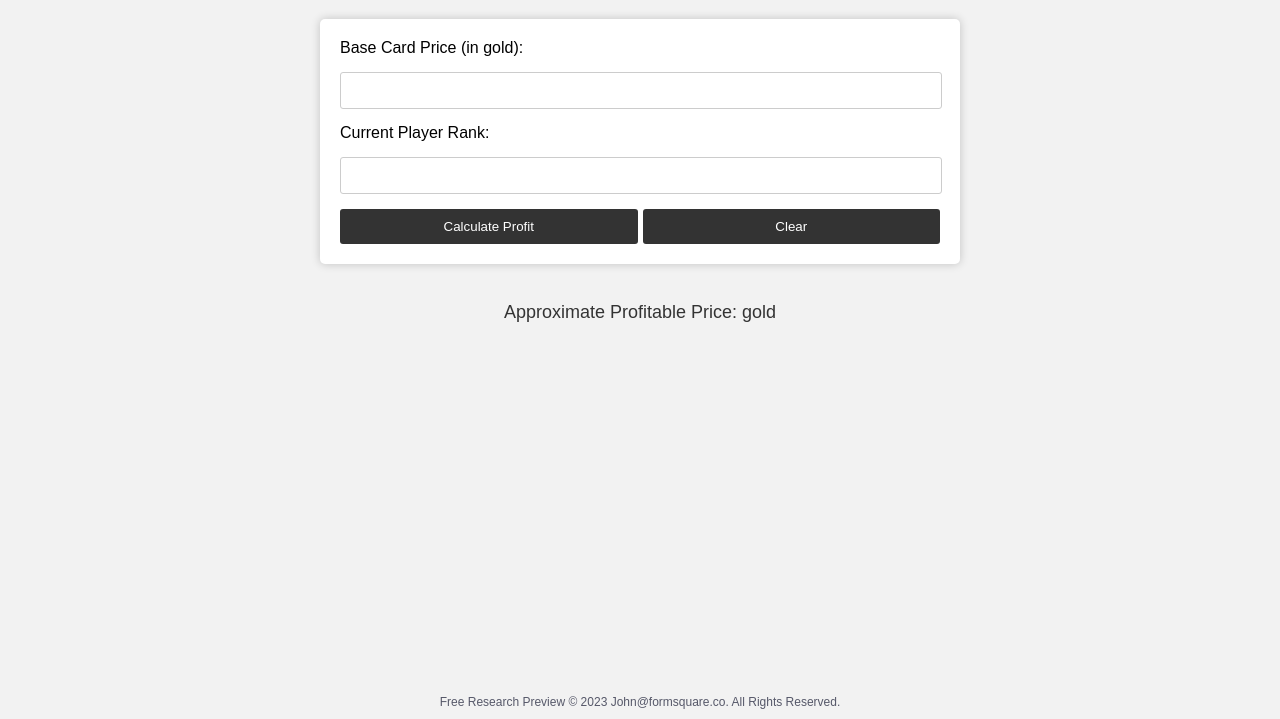
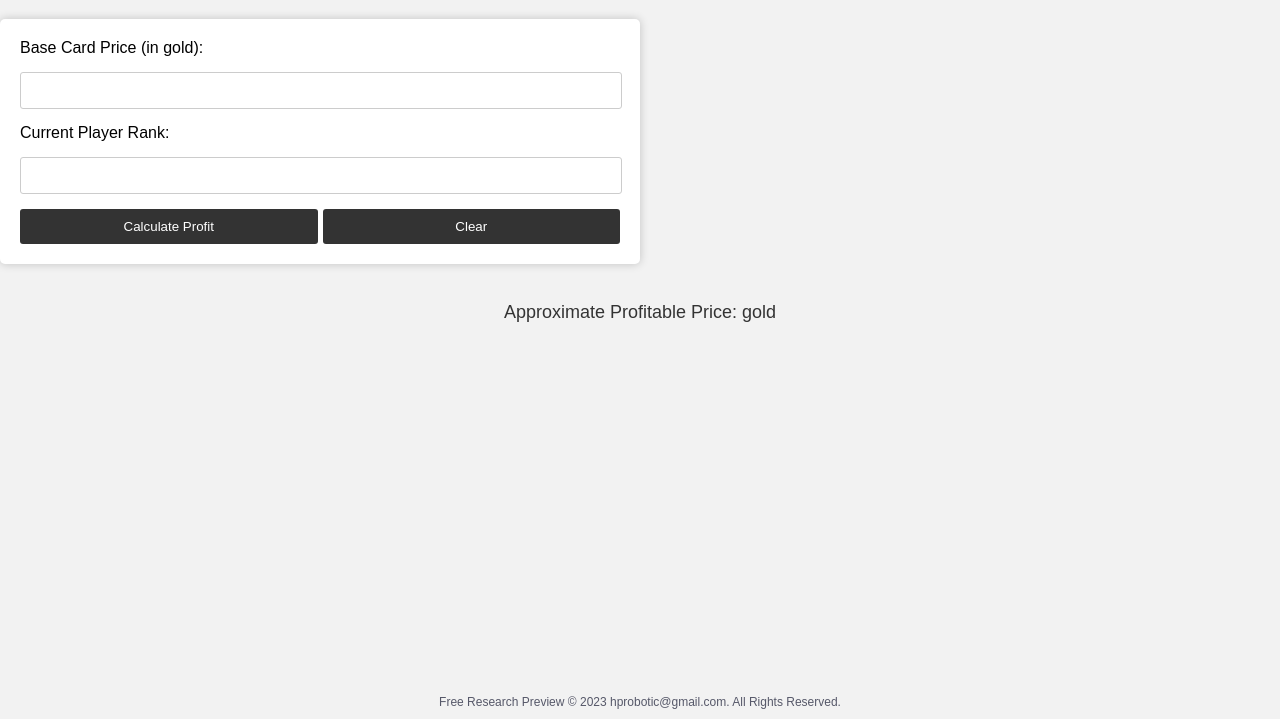
Before and after one commit to hprobotic/fc24m-transfer, a plain HTML site: page index.html in a window 1280 px wide. Shown: the part 81-800 px from the top of the page. Drawn offline with Linux system fonts and the light colour scheme.

Commit message:
Update index.html

```diff
--- a/index.html
+++ b/index.html
@@ -26,7 +26,7 @@
 
               form {
                   max-width: 600px;
-                  width: 100%;
+                  width: 100%
                   margin: 0 auto;
                   background-color: white;
                   border-radius: 5px;
@@ -115,7 +115,7 @@
 
     <footer>
       <p>
-        Free Research Preview &copy; 2023 John@formsquare.co. All Rights
+        Free Research Preview &copy; 2023 hprobotic@gmail.com. All Rights
         Reserved.
       </p>
     </footer>
```
